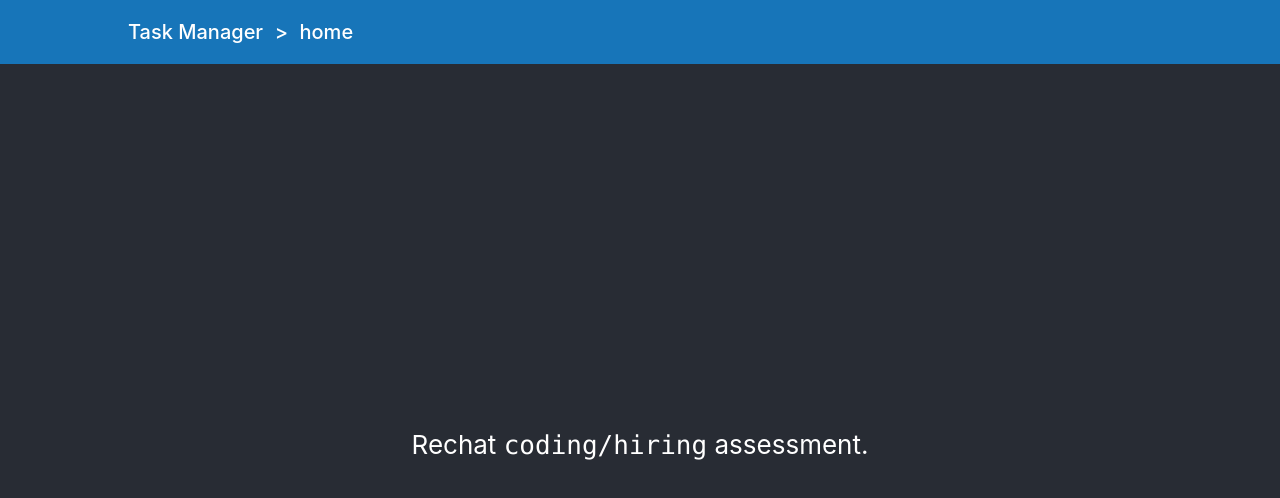
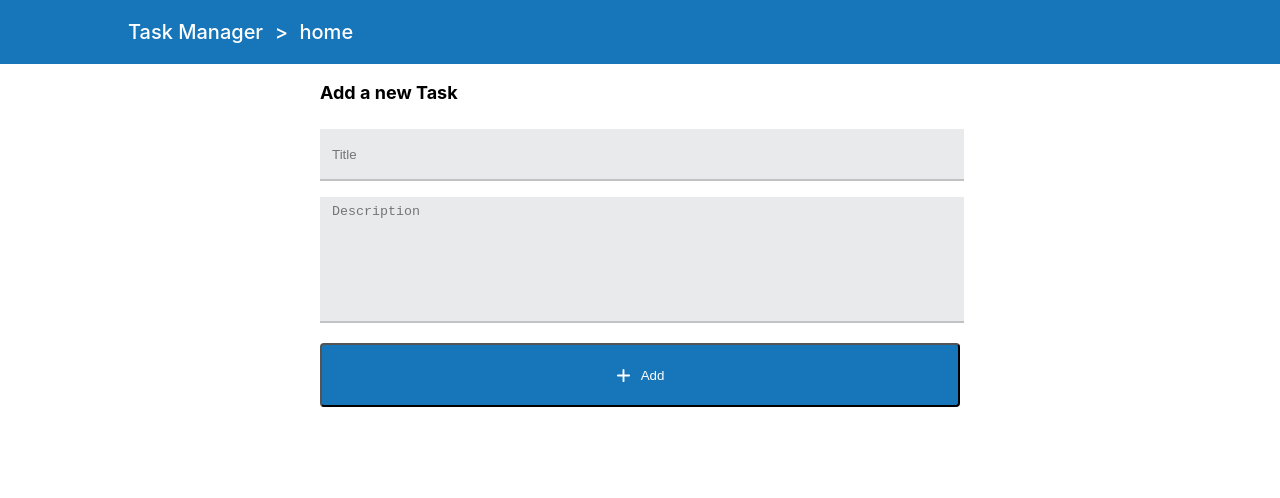
Before and after one commit to AlfredoJonas/rechat-task-manager, a React (Create React App) app: page /home in a window 1280 px wide. Shown: the top 498 px of the page. Built offline with nearby package versions, Linux system fonts and the light colour scheme.

Commit message:
Build new form to allow the task creation

```diff
--- a/src/pages/Home/Home.css
+++ b/src/pages/Home/Home.css
@@ -1,38 +1,19 @@
 .App {
-  text-align: center;
-}
-
-.App-logo {
-  height: 40vmin;
-  pointer-events: none;
-}
-
-@media (prefers-reduced-motion: no-preference) {
-  .App-logo {
-    animation: App-logo-spin infinite 20s linear;
-  }
-}
-
-.App-header {
-  background-color: #282c34;
-  min-height: 95vh;
   display: flex;
   flex-direction: column;
   align-items: center;
   justify-content: center;
-  font-size: calc(10px + 2vmin);
-  color: white;
 }
 
-.App-link {
-  color: #61dafb;
+.App-header {
+  font-weight: bold;
+  color: black;
+  width: 50%;
+  font-size: 18px;
 }
 
-@keyframes App-logo-spin {
-  from {
-    transform: rotate(0deg);
-  }
-  to {
-    transform: rotate(360deg);
+@media (max-width: 768px) {
+  .App-header {
+      width: 80%;
   }
 }
--- a/src/pages/Home/Home.tsx
+++ b/src/pages/Home/Home.tsx
@@ -1,4 +1,5 @@
 import React from 'react';
+import CreateTaskForm from './components/createTaskForm/createTaskForm';
 import './Home.css';
 
 function Home() {
@@ -6,9 +7,10 @@
     <div className="App">
       <header className="App-header">
         <p>
-          Rechat <code>coding/hiring</code> assessment.
+          Add a new Task
         </p>
       </header>
+      <CreateTaskForm />
     </div>
   );
 }
--- /dev/null
+++ b/src/pages/Home/components/createTaskForm/createTaskForm.css
@@ -0,0 +1,37 @@
+form {
+    display: flex;
+    flex-direction: column;
+    align-items: center;
+    justify-content: center;
+    width: 50%;
+}
+
+@media (max-width: 768px) {
+    form {
+        width: 80%;
+    }
+}
+
+.item {
+    padding: 1vh 0;
+}
+
+.item, .item input, .item textarea {
+    width: 100%;
+}
+
+.item input, .item textarea {
+    background-color: #e9eaeb;
+    min-height: 6vh;
+    border: 0;
+    border-bottom: 2px solid #c1c2c3;
+}
+
+.item input::placeholder, .item textarea::placeholder {
+    padding: 5px 10px;
+}
+
+.item textarea {
+    height: 15vh;
+    resize: none;
+}
--- /dev/null
+++ b/src/pages/Home/components/createTaskForm/createTaskForm.tsx
@@ -0,0 +1,40 @@
+import React, { useState } from 'react';
+import Button from '../../../../components/Button/Button';
+import { PlusArrow } from '../../../../Icons';
+import './createTaskForm.css';
+
+function CreateTaskForm() {
+  const [title, setTitle] = useState<string>("");
+  const [description, setDescription] = useState<string>("");
+
+  const onTextChange = (e: React.FormEvent<HTMLInputElement>): void => {
+    setTitle(e.currentTarget.value);
+  };
+
+  const onDescriptionChange = (e: React.FormEvent<HTMLTextAreaElement>): void => {
+    setDescription(e.currentTarget.value);
+  };
+
+  return (
+    <form
+      onSubmit={(e: React.SyntheticEvent) => {
+        e.preventDefault();
+        console.info(title, description);
+        setTitle("");
+        setDescription("");
+      }}
+    >
+      <div className='item'>
+        <input type="text" name="title" placeholder='Title' value={title} onChange={onTextChange} />
+      </div>
+      <div className='item'>
+        <textarea name="description" placeholder='Description' value={description} onChange={onDescriptionChange} />
+      </div>
+      <div className='item'>
+        <Button text="Add" type='submit' width='100%' icon={(<PlusArrow fill="white" />)} />
+      </div>
+    </form>
+  );
+}
+
+export default CreateTaskForm;
```
Also changed, not shown: 2 other files (tests, documents, lock files or other folders).
